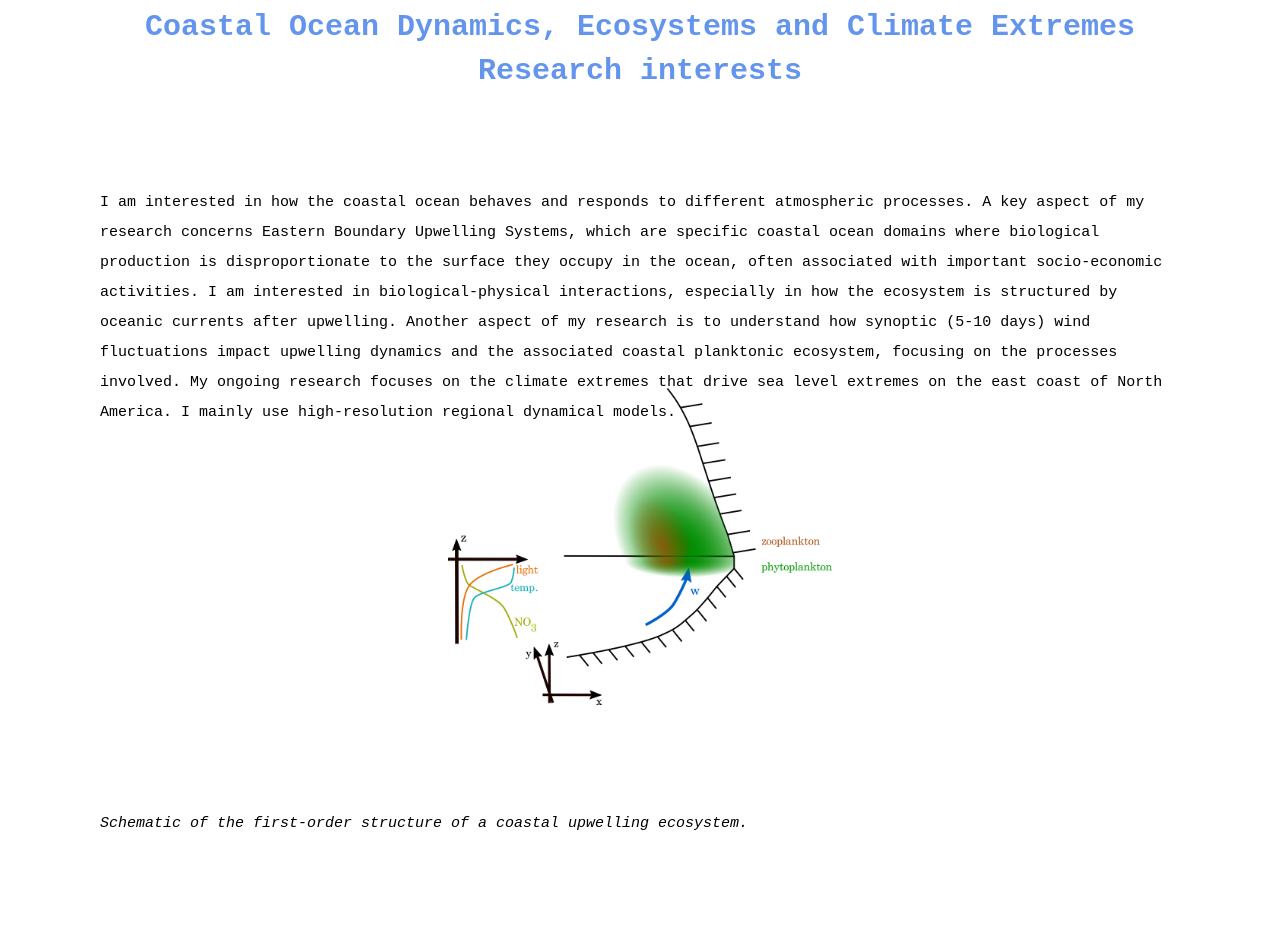
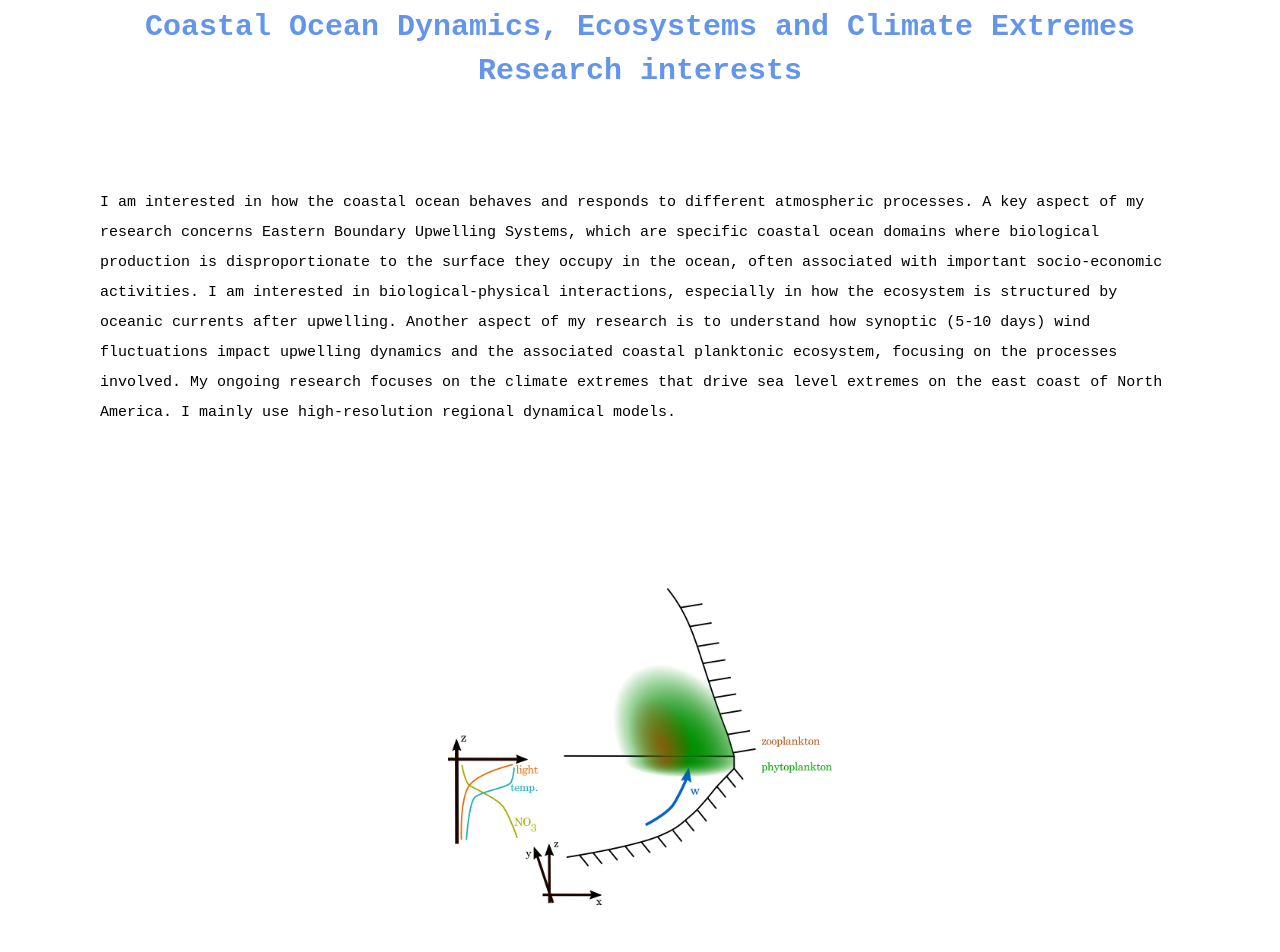
Before and after one commit to pierrechabert/pierrechabert.github.io, a Jekyll site: the page Research.html, which Jekyll copies as it is, in a window 1280 px wide. Shown: the top 952 px of the page. Built offline with Jekyll 4.4.1, drawn with Linux system fonts in a browser that asks for light colours.

Commit message:
Update Research.html

```diff
--- a/Research.html
+++ b/Research.html
@@ -66,6 +66,13 @@
     </div>
 
 
+        <div class="entry-content" style="height:100px; margin:100px;">
+            <p style="line-height: 2.0; font-size:15px;">
+
+           </p>
+    </div>
+
+
       <div class="row">
  <div class="block"> <img src="coastal_ecosystem.png" width="100%">    </div>
   </div>
```
